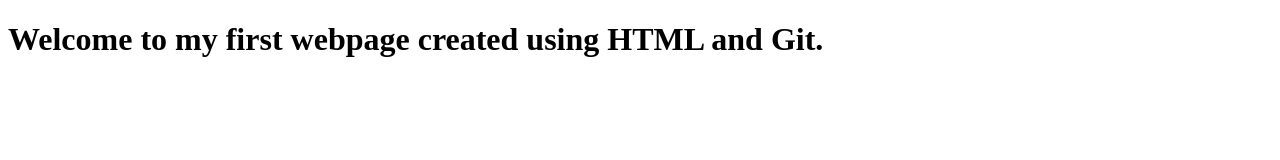
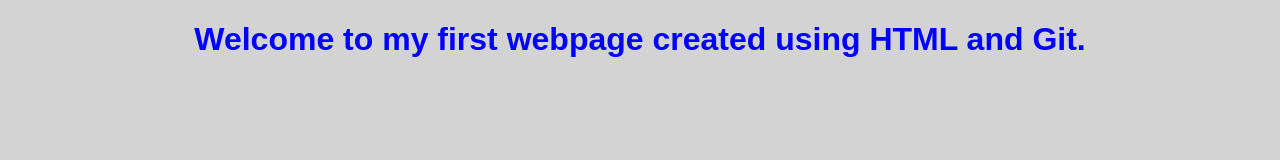
Before and after one commit to AgnesNazie/real-html, a plain HTML site: page index.html in a window 1280 px wide. Drawn offline with Linux system fonts and the light colour scheme.

Commit message:
added styles.css for basic styling

```diff
--- a/index.html
+++ b/index.html
@@ -4,6 +4,7 @@
     <meta charset="UTF-8">
     <meta name="viewport" content="width=device-width, initial-scale=1.0">
     <title>My First Web Page</title>
+    <link rel="stylesheet" href="styles.css">
 </head>
 <body>
     <h1>Welcome to my first webpage created using HTML and Git.</h1>
--- /dev/null
+++ b/styles.css
@@ -0,0 +1,12 @@
+body{
+    background-color: lightgray;
+    font-family: Aial, sans-serif;
+}
+h1 {
+    color: blue;
+    text-align: center;
+}
+p{
+    font-size: 18px;
+    color: black;
+}
```
